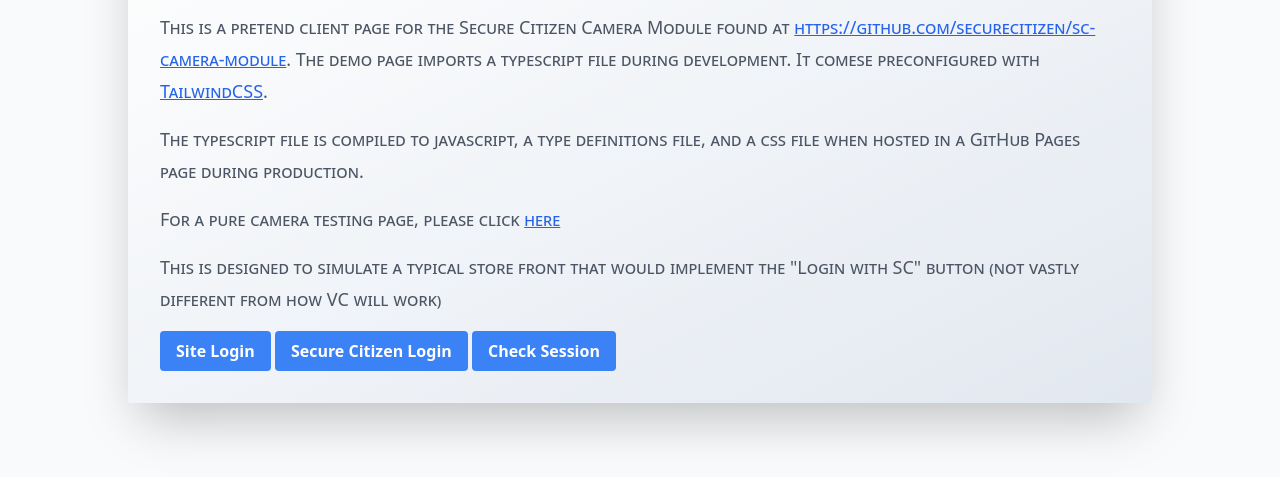
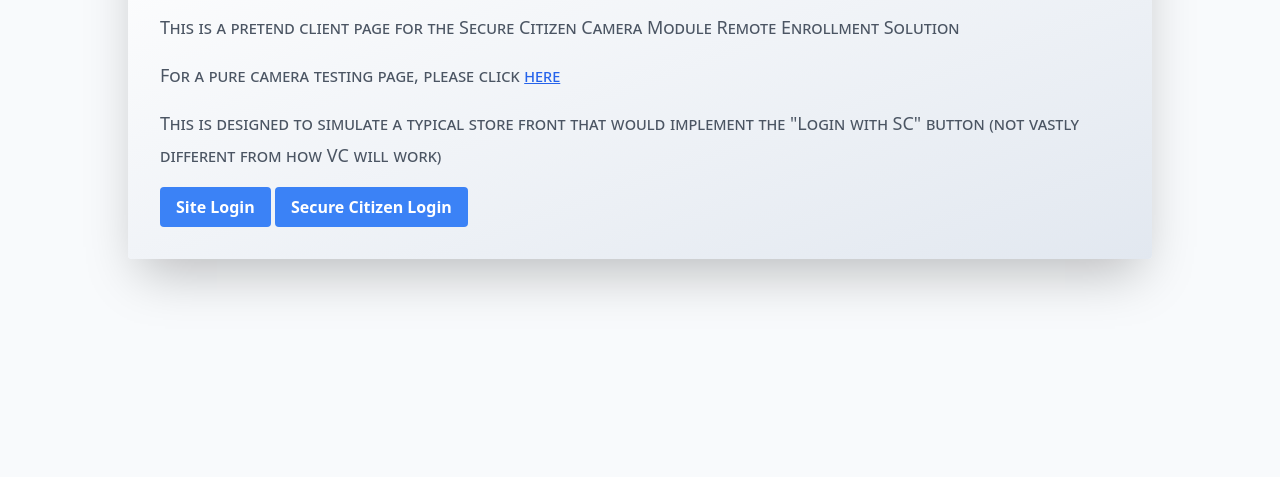
Before and after one commit to securecitizen/sc-camera-module, a website built with Vite: page index.html in a window 1280 px wide. Shown: the part 233-710 px from the top of the page. Built offline with nearby package versions, Linux system fonts and the light colour scheme; what oidc-client-ts would draw is missing.

Commit message:
Some changes

```diff
--- a/index.html
+++ b/index.html
@@ -27,10 +27,7 @@
     <div class="mx-auto max-w-screen-lg p-6 lg:p-8 bg-gradient-to-br from-white to-slate-200 rounded shadow-2xl">
       <div class="mx-auto lg:mx-0">
         <h1 class="text-4xl font-bold tracking-tight text-gray-900 sm:text-6xl mb-6">Pretend Client Page</h1>
-        <p class="mb-4 text-lg leading-8 text-gray-600">This is a pretend client page for the Secure Citizen Camera Module found at <a href="https://github.com/securecitizen/sc-camera-module" class="underline text-blue-600">https://github.com/securecitizen/sc-camera-module</a>. The demo page imports a typescript file during development. It comese preconfigured with <a href="https://tailwindcss.com/" class="underline text-blue-600">TailwindCSS</a>.</p>
-        <p class="mb-4 text-lg leading-8 text-gray-600">
-          The typescript file is compiled to javascript, a type definitions file, and a css file when hosted in a GitHub Pages page during production.
-        </p>
+        <p class="mb-4 text-lg leading-8 text-gray-600">This is a pretend client page for the Secure Citizen Camera Module Remote Enrollment Solution</p>
         <p class="mb-4 text-lg leading-8 text-gray-600">
           For a pure camera testing page, please click <a class="underline text-blue-600" href="camera/index.html">here</a>
         </p>
@@ -41,7 +38,7 @@
           <div>
             <button class="btn btn-primary" id="fakelogin">Site Login</button>
             <button class="btn btn-primary" id="login">Secure Citizen Login</button>
-            <button class="btn btn-primary" id="checksession">Check Session</button>
+            <button hidden class="btn btn-primary" id="checksession">Check Session</button>
           </div>
 
         </div>
```
Also changed, not shown: public/scauth/callback.html (+6 -1 lines).
